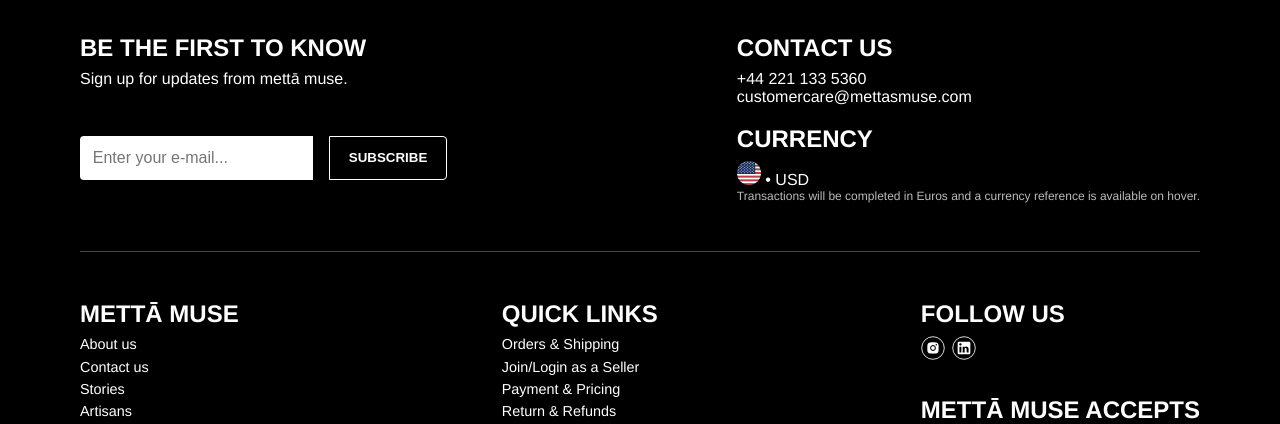
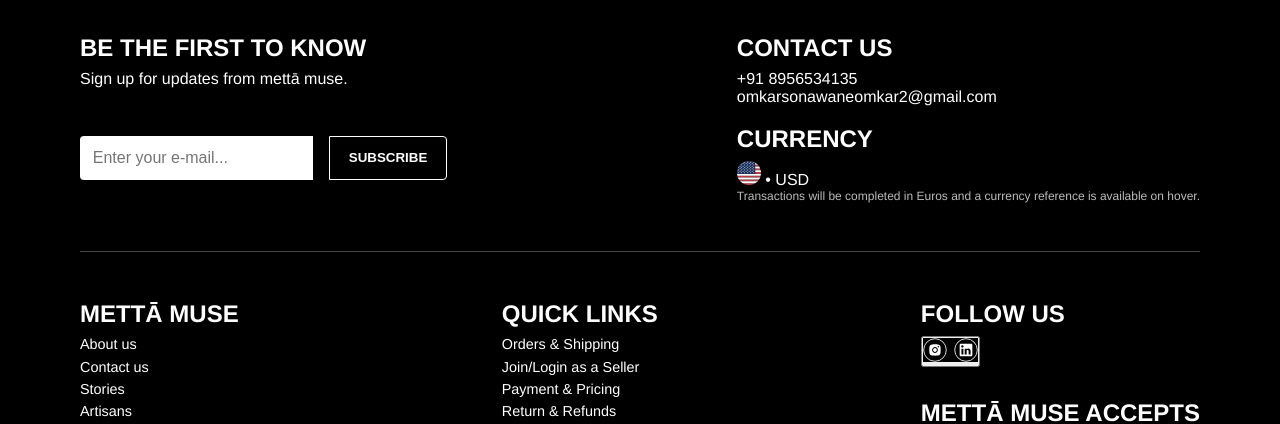
Before and after one commit to Omkarcode11/appscrip-task-omkar-sonawane, a Next.js app: page /products in a window 1280 px wide. Shown: the part 810-1234 px from the top of the page. Built offline with nearby package versions, Linux system fonts and the light colour scheme; no server answers.

Commit message:
fix: update contact information and enhance footer layout with improved styling

```diff
--- a/src/app/components/footer/Footer.tsx
+++ b/src/app/components/footer/Footer.tsx
@@ -1,4 +1,4 @@
-"use client"
+"use client";
 import React from "react";
 import style from "./footer.module.css";
 import { routes } from "@/app/utils/site";
@@ -23,13 +23,18 @@ function Footer() {
         <div className={style.contactCurrency}>
           <div>
             <p className={style.heading}>CONTACT US</p>
-            <p>+44 221 133 5360</p>
-            <p>customercare@mettasmuse.com</p>
+            <p>+91 8956534135</p>
+            <p>omkarsonawaneomkar2@gmail.com</p>
           </div>
           <div>
             <p className={style.heading}>CURRENCY</p>
-            <p><img src="/usa.svg" alt="usd" /> • USD</p>
-            <p className={style.currencyNote}>Transactions will be completed in Euros and a currency reference is available on hover.</p>
+            <p>
+              <img src="/usa.svg" alt="usd" /> • USD
+            </p>
+            <p className={style.currencyNote}>
+              Transactions will be completed in Euros and a currency reference
+              is available on hover.
+            </p>
           </div>
         </div>
       </div>
@@ -50,7 +55,18 @@ function Footer() {
           <div>
             <p className={style.heading}>FOLLOW US</p>
             <div className={style.icons}>
-              <img src="/social.svg" alt="Instagram" />
+              <button
+                className={style.icons}
+                onClick={() =>
+                  window.open(
+                    "https://www.linkedin.com/in/omkardev/",
+                    "popupWindow",
+                    "width=600,height=600,scrollbars=yes"
+                  )
+                }
+              >
+                <img src="/social.svg" alt="Instagram" />
+              </button>
             </div>
           </div>
           <div>
@@ -62,13 +78,19 @@ function Footer() {
         </div>
       </div>
 
-      <p className={style.copyright}>Copyright © 2023 mettamuse. All rights reserved.</p>
+      <p className={style.copyright}>
+        Copyright © 2023 mettamuse. All rights reserved.
+      </p>
     </div>
   );
 }
 
 function QuickLinks(arr: string[]) {
-  return arr.map((item, idx) => <p key={idx} className={style.link}>{item}</p>);
+  return arr.map((item, idx) => (
+    <p key={idx} className={style.link}>
+      {item}
+    </p>
+  ));
 }
 
 export default Footer;
--- a/src/app/components/footer/footer.module.css
+++ b/src/app/components/footer/footer.module.css
@@ -18,6 +18,7 @@
 
 .newsletterForm {
   display: flex;
+  flex-flow: wrap;
   margin-top: 3rem;
 }
 
@@ -52,6 +53,7 @@
   text-transform: uppercase;
   font-size: 1.5rem;
   margin-bottom: 0.5rem;
+  background-color: black;
 }
 
 .currencyNote {
@@ -74,8 +76,10 @@
 
 .icons img,
 .paymentIcons img {
-  margin-right: 1rem;
+  background-color: black;
+  cursor: pointer;
   height: 24px;
+  border: none;
 }
 
 .separator {
@@ -98,6 +102,10 @@
   .newsletter, .contactCurrency {
     max-width: 100%;
   }
+
+  .subscribeButton{
+    margin: 1rem 0rem;
+  }
 }
 
 .copyright {
```
